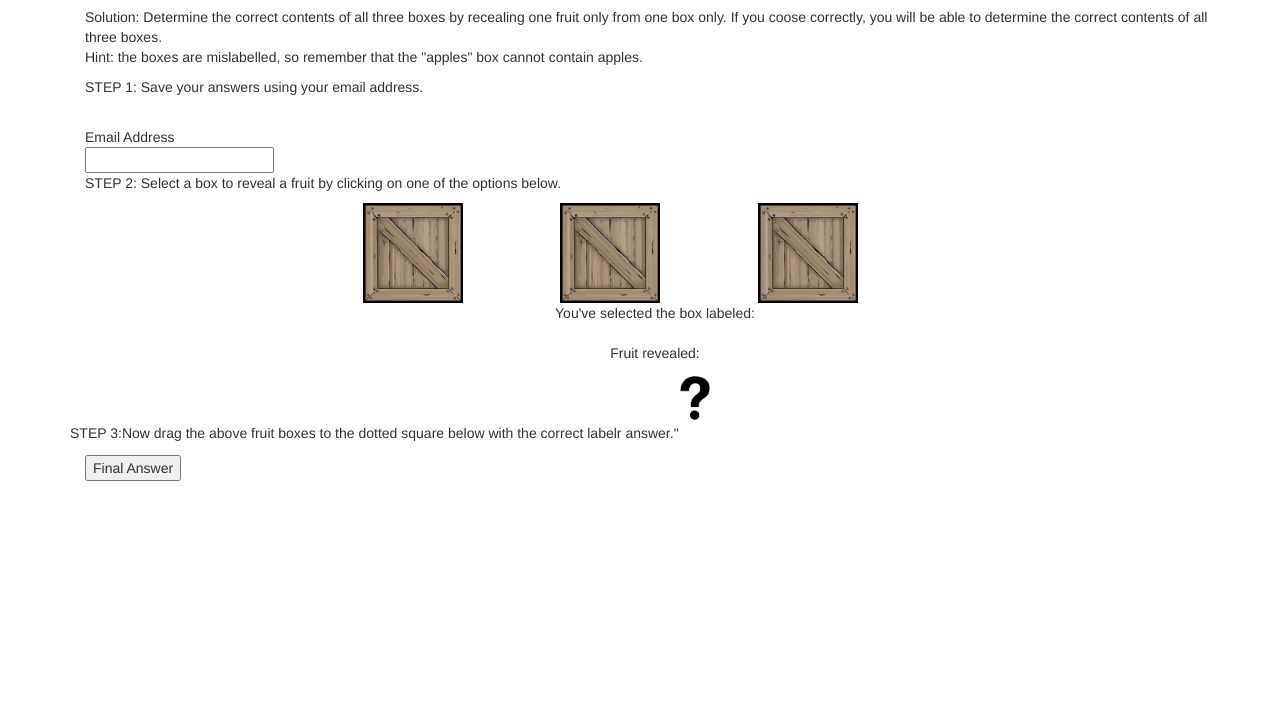
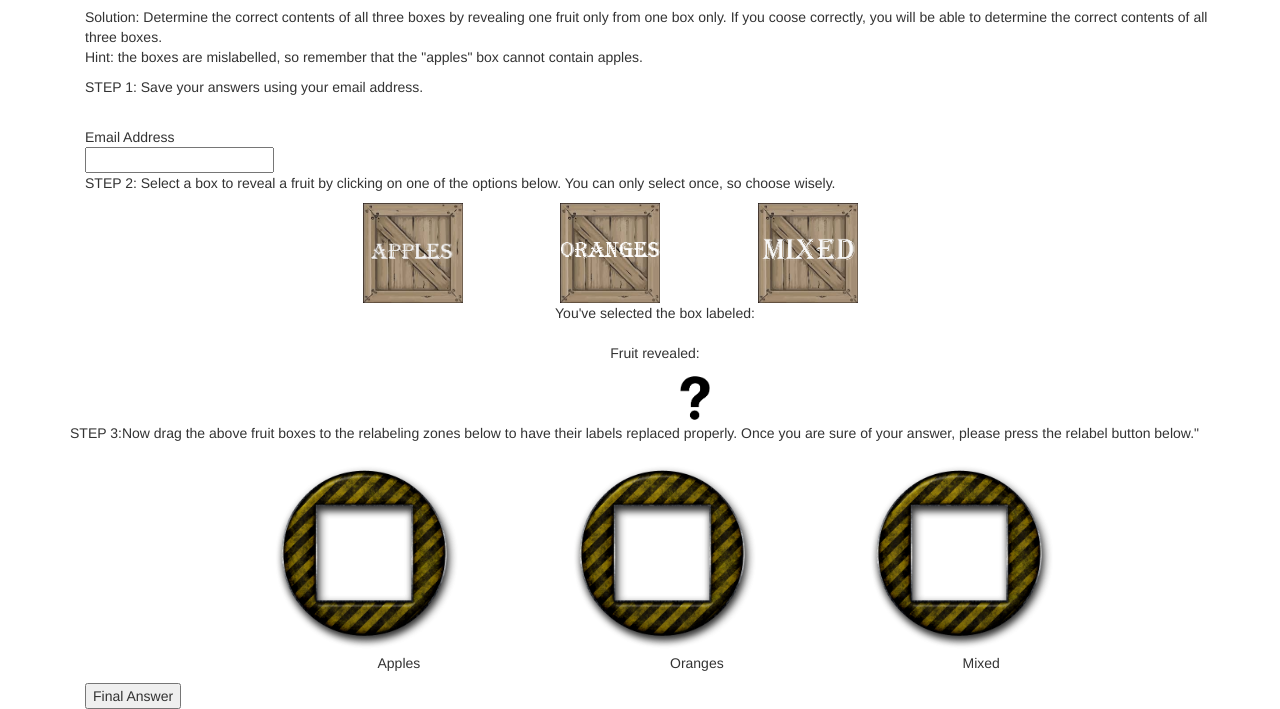
Before and after one commit to Kozyrov/Orange_You_Glad, a website: page public/index.html in a window 1280 px wide. Shown: the part 194-903 px from the top of the page. Before the commit the page ends 800 px from the top, so only its background shows below. Drawn offline with nearby package versions, Linux system fonts and the light colour scheme.

Commit message:
finzalized drag and drop functionality. Dynamically toggle drag functionality.

```diff
--- a/public/css/style.css
+++ b/public/css/style.css
@@ -1,29 +1,44 @@
 .peek_box {
-    border: 2px solid black;
     height: 100px;
     width: 100px;
-    background-image: url("../assets/images/fruit_box.png");
+    padding-left: initial;
     background-size: cover;
-    background-color: #cccccc;
+    background-color: white;
 }
-.fruit_mystery {
+#Apples {
+    background-image: url("../assets/images/apple_box.png");
+}
+#Oranges {
+    background-image: url("../assets/images/orange_box.png");
+}
+#Mixed {
+    background-image: url("../assets/images/mixed_box.png");
+}
+.fruit {
     height: 50px;
     width: 50px;
     background-image: url("../assets/images/mystery.png");
     background-size: cover;
     background-color: white;
 }
-.fruit_apple {
-    height: 50px;
-    width: 50px;
+#fruit_apple {
     background-image: url("../assets/images/apple.png");
+}
+#fruit_orange {
+    background-image: url("../assets/images/orange.png");
+}
+.relabel_zone {
+    height: 200px;
+    width: 200px;
+    background-image: url("../assets/images/relabeling_zone.png");
     background-size: cover;
     background-color: white;
 }
-.fruit_orange {
-    height: 50px;
-    width: 50px;
-    background-image: url("../assets/images/orange.png");
+.drop_zone {
+    height: 100px;
+    width: 100px;
+    margin-left: 35px;
+    margin-top: 50px;
     background-size: cover;
-    background-color: white;
+    background-color: transparent;
 }
--- a/public/index.html
+++ b/public/index.html
@@ -31,7 +31,7 @@
             </div>
         </div>
         <div class="container">
-            <p>Solution: Determine the correct contents of all three boxes by recealing one fruit only from one box only. If you coose correctly, you will be able to determine the correct contents of all three boxes. <br> Hint: the boxes are mislabelled, so remember that the "apples" box cannot contain apples.</p>
+            <p>Solution: Determine the correct contents of all three boxes by revealing one fruit only from one box only. If you coose correctly, you will be able to determine the correct contents of all three boxes. <br> Hint: the boxes are mislabelled, so remember that the "apples" box cannot contain apples.</p>
         </div>
         <div class="container">
             <p>STEP 1: Save your answers using your email address.</p><br>
@@ -41,11 +41,17 @@
             </form>
         </div>
         <div class="container">
-            <p>STEP 2: Select a box to reveal a fruit by clicking on one of the options below.</p>
+            <p>STEP 2: Select a box to reveal a fruit by clicking on one of the options below. You can only select once, so choose wisely.</p>
             <div class="row">
-                <div id="apples" class="peek_box col-sm-3 col-lg-offset-3"></div>
-                <div id="oranges" class="peek_box col-sm-3 col-lg-offset-1"></div>
-                <div id="both" class="peek_box col-sm-3 col-lg-offset-1"></div>
+                <div class="peek_box col-sm-3 col-sm-offset-3">
+                    <div draggable="false" ondragstart="drag(event)" id="Apples" class="peek_box drag_toggle"></div>
+                </div>
+                <div class="peek_box col-sm-3 col-sm-offset-1">
+                    <div draggable="false" ondragstart="drag(event)" id="Oranges" class="peek_box drag_toggle"></div>
+                </div>
+                <div class="peek_box col-sm-3 col-sm-offset-1">
+                    <div draggable="false" ondragstart="drag(event)" id="Mixed" class="peek_box drag_toggle"></div>
+                </div>
             </div>
             <div class="row">
                 <div class="col-sm-12 text-center">
@@ -62,21 +68,31 @@
                 <div class="row">
                     <div class="fruit_text col-sm-1 col-sm-offset-5"></div>
                     <div class="col-sm-1">
-                        <div class="fruit_mystery"></div>
+                        <div class="fruit"></div>
                     </div>
                 </div>
             </div>
         </div>
         <div class="container">
             <div class="row">
-                <p>STEP 3:Now drag the above fruit boxes to the dotted square below with the correct labelr answer."</p>
+                <p>STEP 3:Now drag the above fruit boxes to the relabeling zones below to have their labels replaced properly. Once you are sure of your answer, please press the relabel button below."</p>
             </div>
             <div class="row">
-                <div id="" class="col-sm-3 col-lg-offset-3"></div>
-                <div id="" class="col-sm-3 col-lg-offset-1"></div>
-                <div id="" class="col-sm-3 col-lg-offset-1"></div>
+                <div id="apple_zone" class="relabel_zone col-sm-3 col-sm-offset-2">
+                    <div ondragover="goodToDrag(event)" ondrop="drop(event)" class="drop_zone"></div>
+                </div>
+                <div id="orange_zone" class="relabel_zone col-sm-3 col-sm-offset-1">
+                    <div ondragover="goodToDrag(event)" ondrop="drop(event)" class="drop_zone"></div>
+                </div>
+                <div id="mixed_zone" class="relabel_zone col-sm-3 col-sm-offset-1">
+                    <div ondragover="goodToDrag(event)" ondrop="drop(event)" class="drop_zone"></div>
+                </div>
             </div>
-
+            <div class="row">
+                <p class="col-sm-3 col-sm-offset-3">Apples</p>
+                <p class="col-sm-3">Oranges</p>
+                <p class="col-sm-3">Mixed</p>
+            </div>
             <form>
                 <input name="final_answer" type="button" value="Final Answer">
             </form>
--- a/public/js/form_handler.js
+++ b/public/js/form_handler.js
@@ -7,20 +7,37 @@ $(document).ready(function(){
     });
 });
 
+function goodToDrag(event){
+    event.preventDefault();
+}
+
+function drag(event){
+    event.dataTransfer.setData('text', event.target.id)
+}
+
+function drop(event){
+    event.preventDefault();
+    let data = event.dataTransfer.getData('text');
+    event.target.appendChild(document.getElementById(data));
+}
+
 function fruit_selection(){
     //once they click the box they want to see what fruit came out.
     let selected_box = $(event.currentTarget).attr('id');
+    $(".selection").text(selected_box);
     //no matter which box, the fruit is random between the two
     let random = Math.round(Math.random());
     if (random===1){
-        $(".fruit_mystery").toggleClass('fruit_orange');
+        $(".fruit").attr('id', 'fruit_orange');
         $(".fruit_text").text("Orange");
     } else {
-        $(".fruit_mystery").toggleClass('fruit_apple');
+        $(".fruit").attr('id','fruit_apple');
         $(".fruit_text").text("Apple");
     }
     //remove the click handler on the .peek_box
     $(".peek_box").off("click");
+    //add the drag and drop functionality
+    $(".drag_toggle").attr("draggable", true);
 }
 
 function form_evaluation(){
```
Also changed, not shown: public/assets/images/apple_box.png (added), public/assets/images/mixed_box.png (added), public/assets/images/orange_box.png (added), public/assets/images/relabeling_zone.png (added).
